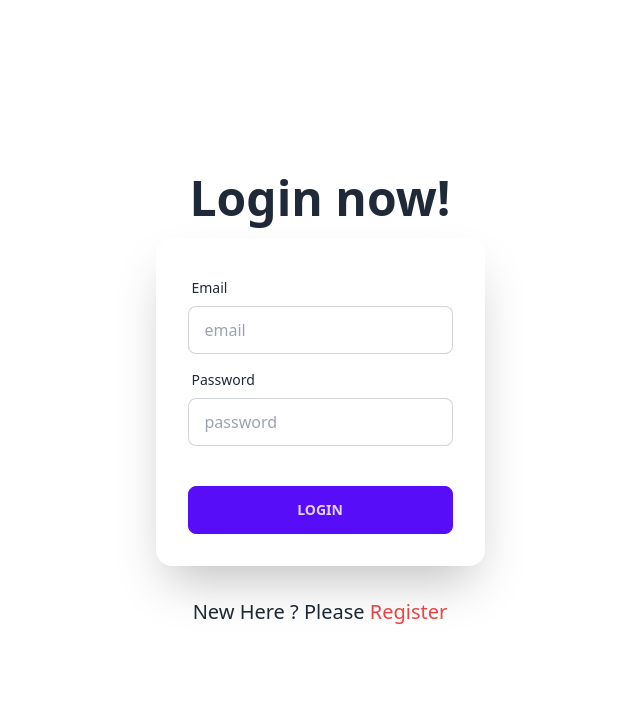
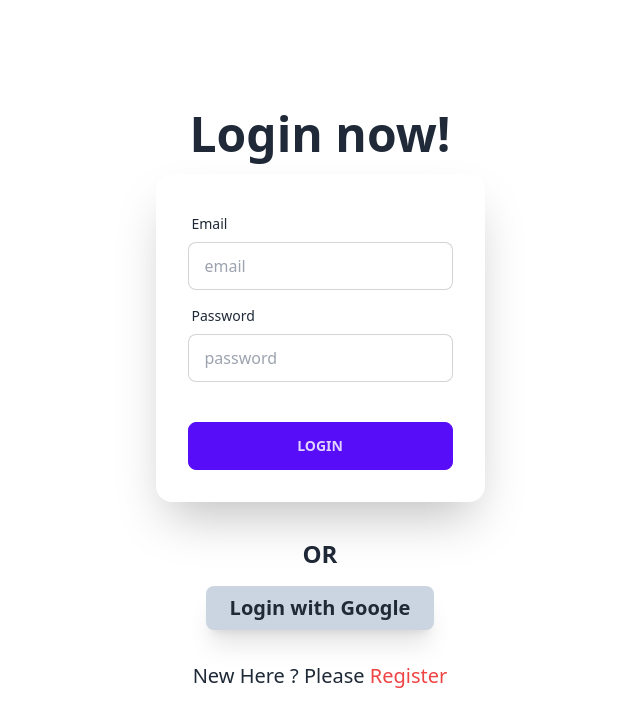
Before and after one commit to Md-ShakilHossain/social-event-management, a React (Vite) app: page /login in a window 1280 px wide. Shown: the top 726 px of the page, without its empty margins (320-960 px from the left). Built offline with nearby package versions, Linux system fonts and the light colour scheme; no server answers.

Commit message:
Add log in with google

```diff
--- a/src/Components/Login and Register/Login.jsx
+++ b/src/Components/Login and Register/Login.jsx
@@ -3,11 +3,15 @@ import { Link, useLocation, useNavigate } from "react-router-dom";
 import { DataContext } from "../../MyProvider/MyProvider";
 import { ToastContainer, toast } from 'react-toastify';
 import 'react-toastify/dist/ReactToastify.css';
+import { GoogleAuthProvider, signInWithPopup } from "firebase/auth";
+import auth from "../../Firebase/firebase";
 
 const Login = () => {
 
     const { loginUser } = useContext(DataContext);
     const [error, setError] = useState('');
+
+    const provider = new GoogleAuthProvider();
 
     const location = useLocation();
     const navigate = useNavigate();
@@ -32,6 +36,18 @@ const Login = () => {
             })
             .catch(() => {
                 setError('Invalid Email or Password')
+            })
+    }
+
+    const handleLoginWithGoogle = () => {
+        signInWithPopup(auth, provider)
+            .then(result => {
+                console.log(result.user);
+
+                navigate(location?.state ? location.state : '/');
+            })
+            .catch(error => {
+                console.error(error);
             })
     }
 
@@ -66,6 +82,10 @@ const Login = () => {
                         </div>
                     </form>
                 </div>
+                <div>
+                    <h3 className="mt-5 text-2xl text-center font-semibold">OR</h3>
+                    <button onClick={handleLoginWithGoogle} className="bg-slate-300 mt-4 py-2 px-6 text-xl font-semibold rounded-lg shadow-xl">Login with Google</button>
+                </div>
                 <p className="mt-4 text-xl">New Here ? Please <span className="text-red-500"><Link to='/register'>Register</Link></span></p>
             </div>
             <ToastContainer></ToastContainer>
--- a/src/Components/Shared/Navbar.jsx
+++ b/src/Components/Shared/Navbar.jsx
@@ -44,8 +44,14 @@ const Navbar = () => {
                     </ul>
                 </div>
                 <div className="flex flex-col md:flex-row items-center gap-2 md:gap-4 lg:gap-8">
-                    <CgProfile className="md:text-2xl lg:text-4xl"></CgProfile>
+                    {
+                        user ? <img className="rounded-full w-10 h-10" src={user.photoURL} alt="" /> :
+                            <CgProfile className="md:text-2xl lg:text-4xl"></CgProfile>
+                    }
 
+                    {
+                        user ? <p>{user.displayName}</p> : ''
+                    }
                     {
                         user ? <button onClick={handleLogOut} className=" bg-red-500 lg:py-2 px-1 md:px-2 lg:px-4 text-xl font-semibold rounded-xl text-white">Log Out</button> :
                             <Link to='/login'><button className=" bg-red-500 lg:py-2 px-1 md:px-2 lg:px-4 text-xl font-semibold rounded-xl text-white">Login</button></Link>
```
